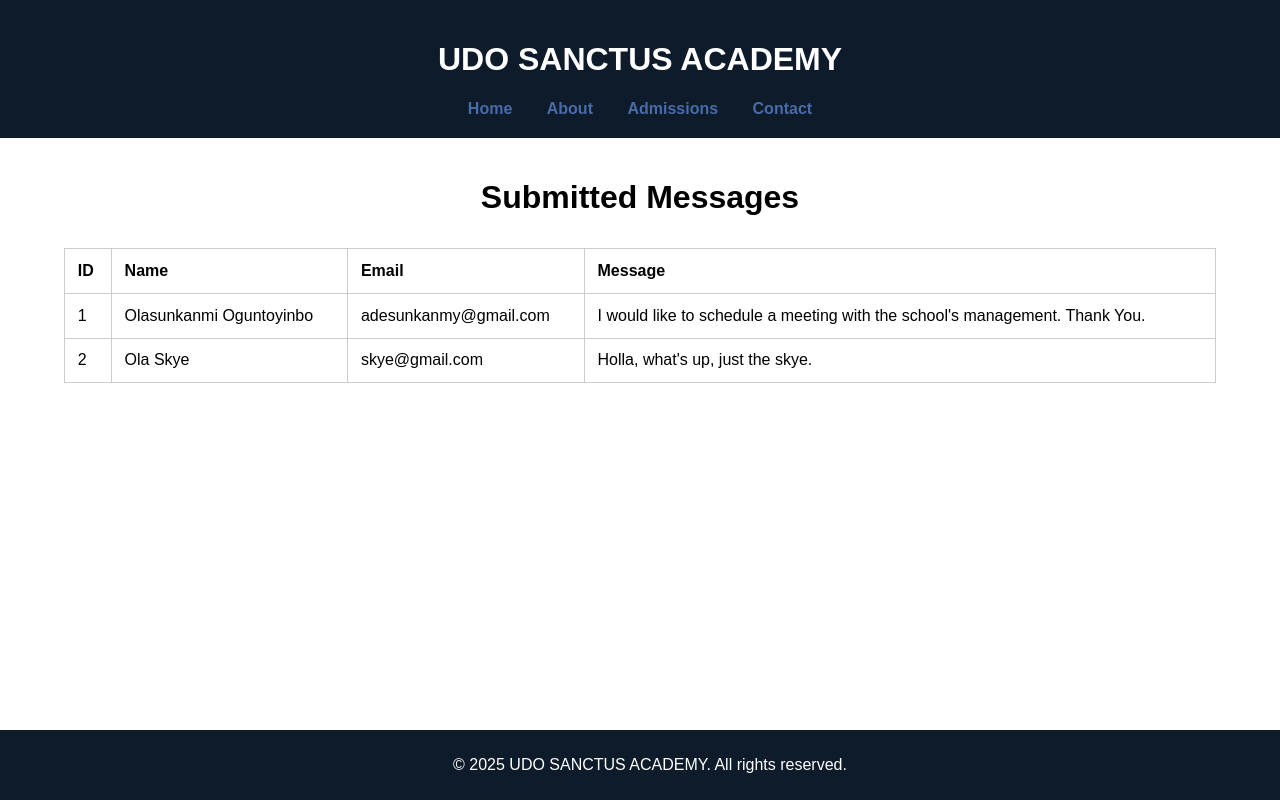
After one commit to Sunkanmyt/udo-sanctus-academy, a Flask app: page /admin/messages in a window 1280 px wide. The commit adds this page. Run offline with Flask 3, Linux system fonts and the light colour scheme; data comes from the database, SQL or seed files in the repository; both versions use the stored data as it was after the commit.

Commit message:
Messages page

```diff
--- a/app.py
+++ b/app.py
@@ -39,6 +39,16 @@ def contact():
 def thank_you():
     return render_template("thankyou.html")
 
+@app.route("/admin/messages")
+def view_messages():
+    conn = sqlite3.connect("contact.db")
+    cursor = conn.cursor()
+    cursor.execute("SELECT id, name, email, message FROM messages")
+    messages = cursor.fetchall()
+    conn.close()
+
+    return render_template("messages.html", messages=messages)
+
 # DATABASE SETUP FUNCTION
 def init_db():
     conn = sqlite3.connect("contact.db")
--- a/static/css/style.css
+++ b/static/css/style.css
@@ -151,6 +151,28 @@ footer {
       background-color: var(--light-blue);
 }
 
+#messages table {
+    width: 90%;
+    margin: auto;
+    border-collapse: collapse;
+    margin-top: 2rem;
+}
+
+#messages th, td {
+    padding: 0.8rem;
+    border: 1px solid #ccc;
+    text-align: left;
+}
+
+#messages h1 {
+    padding-top: 20px;
+    text-align: center;
+}
+messages th {
+    background-color: #1a237e;
+    color: white;
+}
+
 @media (max-width: 768px) {
     header h1 {
         font-size: 22px;
--- a/templates/about.html
+++ b/templates/about.html
@@ -18,7 +18,9 @@
     </header>
 
     <main>
+       <div>
 
+       </div>
     </main>
 
     <footer>
--- /dev/null
+++ b/templates/messages.html
@@ -0,0 +1,48 @@
+<!DOCTYPE html>
+<html lang="en">
+<head>
+    <meta charset="UTF-8">
+    <meta name="viewport" content="width=device-width, initial-scale=1.0">
+    <title>Messages | UDO SANCTUS ACADEMY</title>
+    <link rel="stylesheet" href="/static/css/style.css">
+</head>
+<body>
+    <header>
+        <h1>UDO SANCTUS ACADEMY</h1>
+        <nav>
+            <a href="/">Home</a>
+            <a href="/about">About</a>
+            <a href="/admissions">Admissions</a>
+            <a href="/contact">Contact</a>
+        </nav>
+    </header>
+
+    <main id="messages">
+        <h1>Submitted Messages</h1>
+        {% if messages %}
+            <table>
+                <tr>
+                    <th>ID</th>
+                    <th>Name</th>
+                    <th>Email</th>
+                    <th>Message</th>
+                </tr>
+                {% for msg in messages %}
+                <tr>
+                    <td>{{ msg[0] }}</td>
+                    <td>{{ msg[1] }}</td>
+                    <td>{{ msg[2] }}</td>
+                    <td>{{ msg[3] }}</td>
+                </tr>
+                {% endfor %}
+            </table>
+        {% else %}
+            <p>No messages yet.</p>
+        {% endif %}
+    </main>
+
+    <footer>
+        <p>&copy; 2025 UDO SANCTUS ACADEMY. All rights reserved.</p>
+    </footer>
+</body>
+</html>
```
Also changed, not shown: contact.db.
